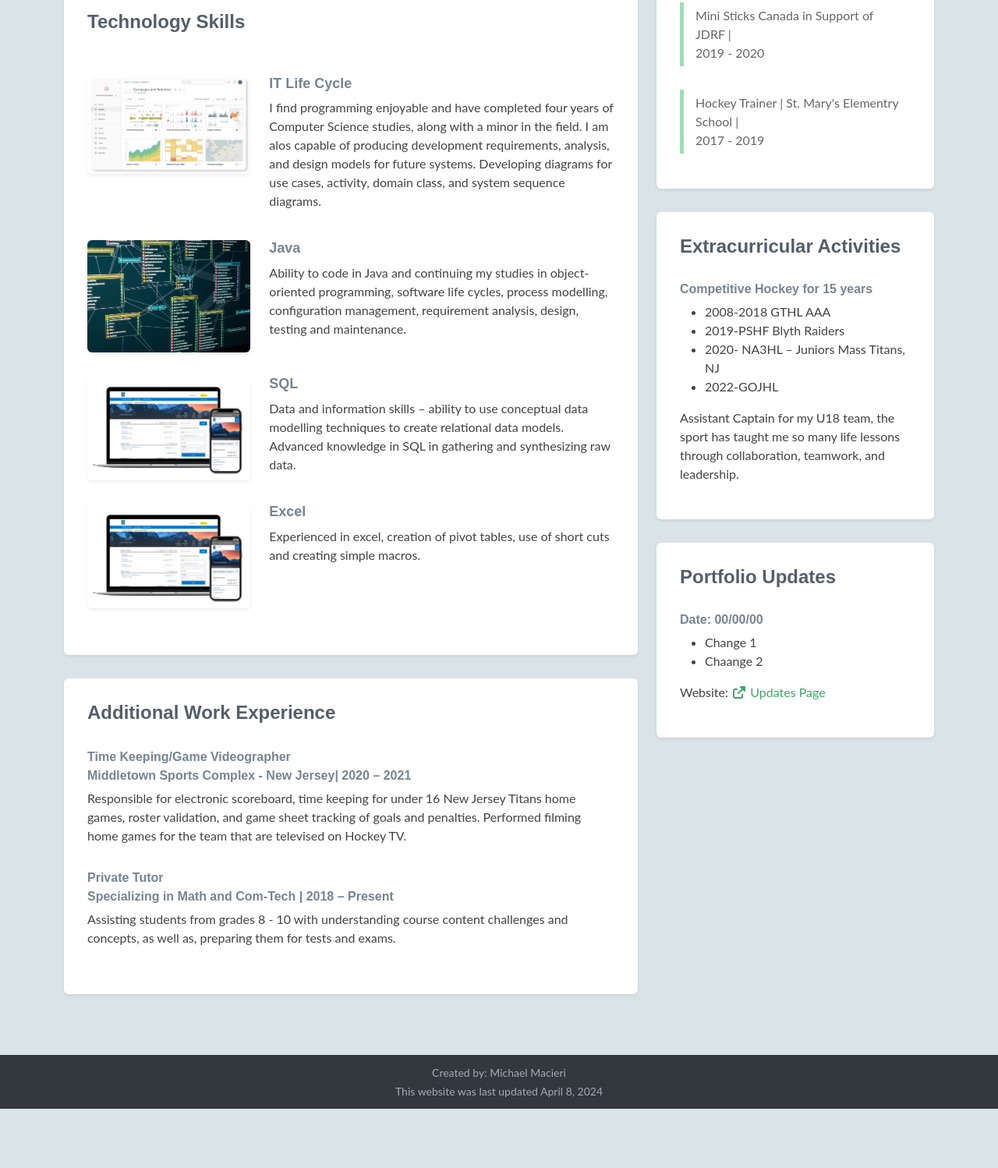
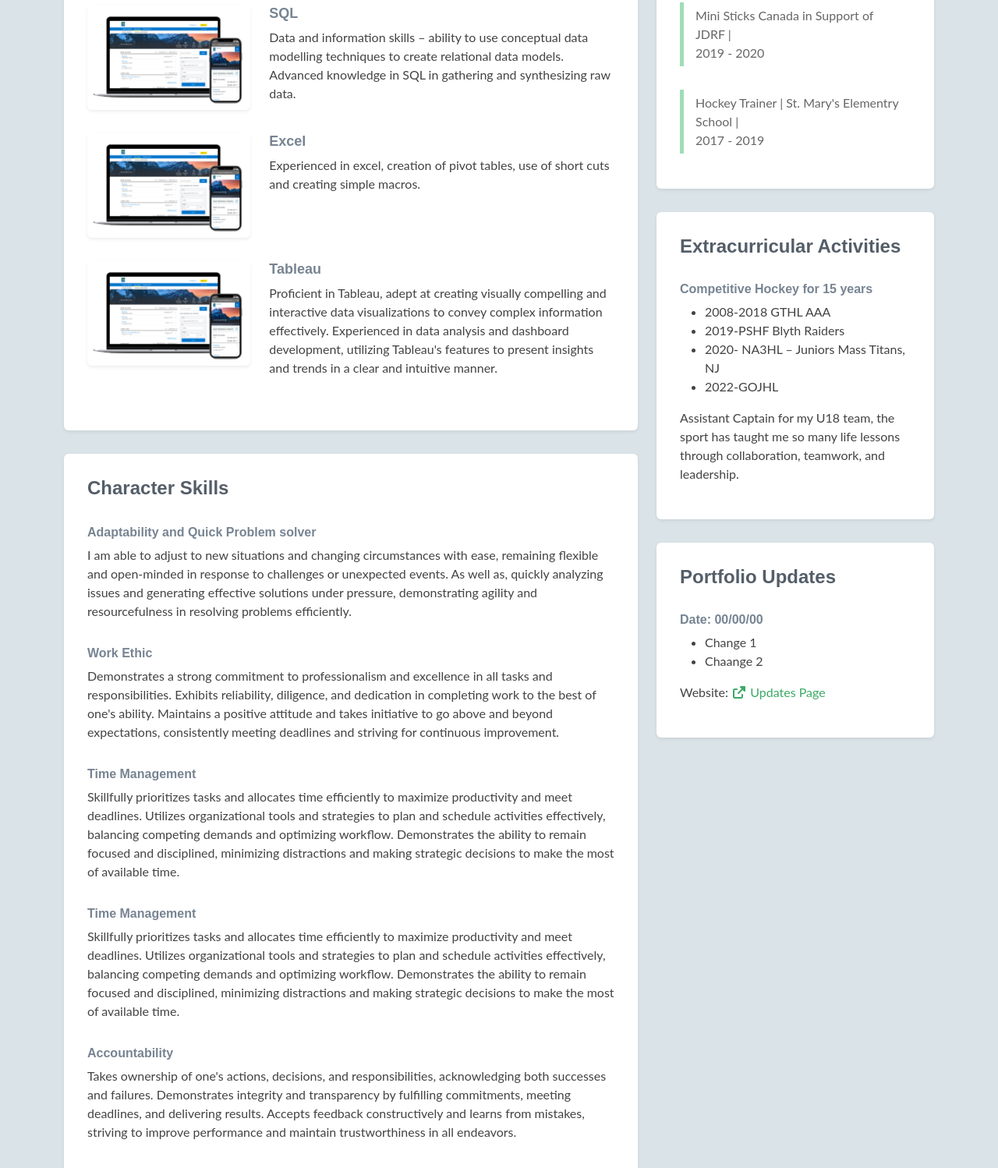
Before and after one commit to MichaelMacieri/michaelmacieri.github.io, a plain HTML site: page skills.html in a window 1280 px wide. Shown: the part 1182-2680 px from the top of the page at 78% size. Before the commit the page ends 2604 px from the top, so only its background shows below. Drawn offline with nearby package versions, Linux system fonts and the light colour scheme; no server answers; a script that the page names is missing.

Commit message:
skills character

```diff
--- a/skills.html
+++ b/skills.html
@@ -71,21 +71,6 @@
                         <h2 class="heading">Education</h2>
                         <div class="content">
 
-                            <div class="item featured text-center">
-
-                                <div class="featured-image has-ribbon">
-                                    <img class="img-fluid project-image rounded shadow-sm" src="assets/images/tedRogers.jpeg" alt="Ted Rogers Logo"/>
-                                    </a>
-
-                                </div>
-
-                                <h3 class="title mb-3"> <i class="fas fa-graduation-cap"></i><a href="https://www.torontomu.ca/calendar/2023-2024/programs/trsm/business_tech/"> Toronto Metropolitan University</a></h3>
-                                <p>2020 - Present (Ted Rogers Business & Technology)</p>
-
-                                <h3 class="title mb-3"> <i class="fas fa-graduation-cap"></i><a href="https://sites.google.com/gapps.yrdsb.ca/bcssscoreboard/home?authuser=0"> Bill Corthers Secondary School</a></h3>
-                                <p>Class of 2020, 4 consecutive years Honor Roll Student. <br> 2020 Perseverance award, 2019 Math award</p>
-
-                                </div><!--//item-->
                             <hr class="divider" />
                             <h2 class="heading">Technology Skills</h2> <br>
                             <div class="item row">
@@ -129,7 +114,15 @@
                                 </div><!--//desc-->
                             </div><!--//item-->
 
-
+                            <div class="item row">
+                                <a class="col-md-4 col-12" target="_blank">
+                                <img class="img-fluid project-image rounded shadow-sm" src="assets/images/projects/CEBA.png" alt="CEBA picture"/>
+                                </a>
+                                <div class="desc col-md-8 col-12">
+                                    <h3 class="title">Tableau</a></h3>
+                                    <p class="mb-2">Proficient in Tableau, adept at creating visually compelling and interactive data visualizations to convey complex information effectively. Experienced in data analysis and dashboard development, utilizing Tableau's features to present insights and trends in a clear and intuitive manner.</p>
+                                </div><!--//desc-->
+                            </div><!--//item-->
 
                         </div><!--//content-->
                     </div><!--//section-inner-->
@@ -137,17 +130,34 @@
 
                 <section class="projects section">
                     <div class="section-inner shadow-sm rounded">
-                        <h2 class="heading">Additional Work Experience</h2>
+                        <h2 class="heading">Character Skills</h2>
                         <div class="content">
                             <div class="item">
-                                <h3 class="title"> Time Keeping/Game Videographer <br> Middletown Sports Complex - New Jersey| 2020 – 2021</h3>
-                                <p class="summary">Responsible for electronic scoreboard, time keeping for under 16 New Jersey Titans home games, roster validation, and game sheet tracking of goals and penalties. Performed filming home games for the team that are televised on Hockey TV.</p>
+                                <h3 class="title"> Adaptability and Quick Problem solver</h3>
+                                <p class="summary">I am able to adjust to new situations and changing circumstances with ease, remaining flexible and open-minded in response to challenges or unexpected events.
+                                    As well as, quickly analyzing issues and generating effective solutions under pressure, demonstrating agility and resourcefulness in resolving problems efficiently.
+                                </p>
                             </div><!--//item-->
                             <div class="item">
-                                <h3 class="title">Private Tutor <br> Specializing in Math and Com-Tech | 2018 – Present</h3>
-                                <p class="summary">Assisting students from grades 8 - 10 with understanding course content challenges and concepts, as well as, preparing them for tests and exams. </p>
+                                <h3 class="title">Work Ethic</h3>
+                                <p class="summary">Demonstrates a strong commitment to professionalism and excellence in all tasks and responsibilities. Exhibits reliability, diligence, and dedication
+                                    in completing work to the best of one's ability. Maintains a positive attitude and takes initiative to go above and beyond expectations, consistently meeting deadlines and striving for continuous improvement. </p>
                            </div><!--//item-->
-
+                           <div class="item">
+                                <h3 class="title">Time Management</h3>
+                                <p class="summary">Skillfully prioritizes tasks and allocates time efficiently to maximize productivity and meet deadlines. Utilizes organizational tools and strategies to plan and schedule activities effectively,
+                                    balancing competing demands and optimizing workflow. Demonstrates the ability to remain focused and disciplined, minimizing distractions and making strategic decisions to make the most of available time. </p>
+                            </div><!--//item-->
+                            <div class="item">
+                                <h3 class="title">Time Management</h3>
+                                <p class="summary">Skillfully prioritizes tasks and allocates time efficiently to maximize productivity and meet deadlines. Utilizes organizational tools and strategies to plan and schedule activities effectively,
+                                    balancing competing demands and optimizing workflow. Demonstrates the ability to remain focused and disciplined, minimizing distractions and making strategic decisions to make the most of available time. </p>
+                            </div><!--//item-->
+                            <div class="item">
+                                <h3 class="title">Accountability</h3>
+                                <p class="summary">Takes ownership of one's actions, decisions, and responsibilities, acknowledging both successes and failures. Demonstrates integrity and transparency by fulfilling commitments, meeting deadlines,
+                                    and delivering results. Accepts feedback constructively and learns from mistakes, striving to improve performance and maintain trustworthiness in all endeavors. </p>
+                            </div><!--//item-->
                         </div><!--//content-->
                     </div><!--//section-inner-->
                 </section><!--//section-->
```
